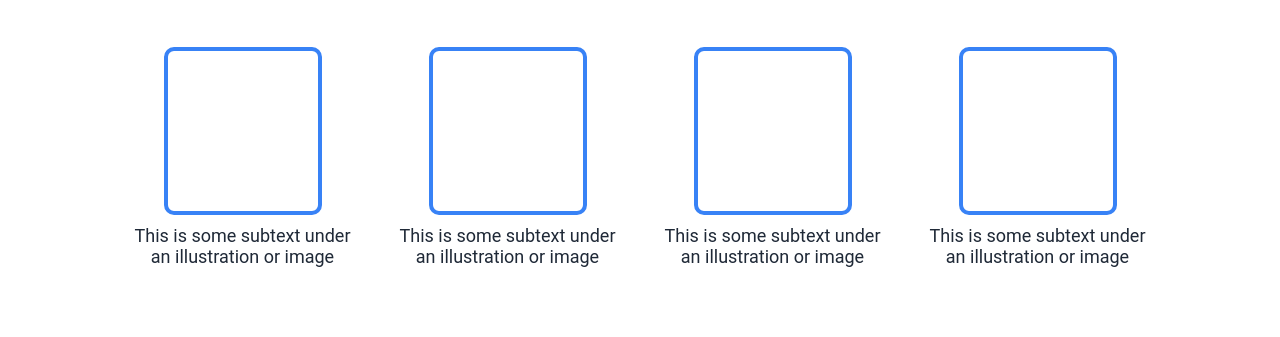
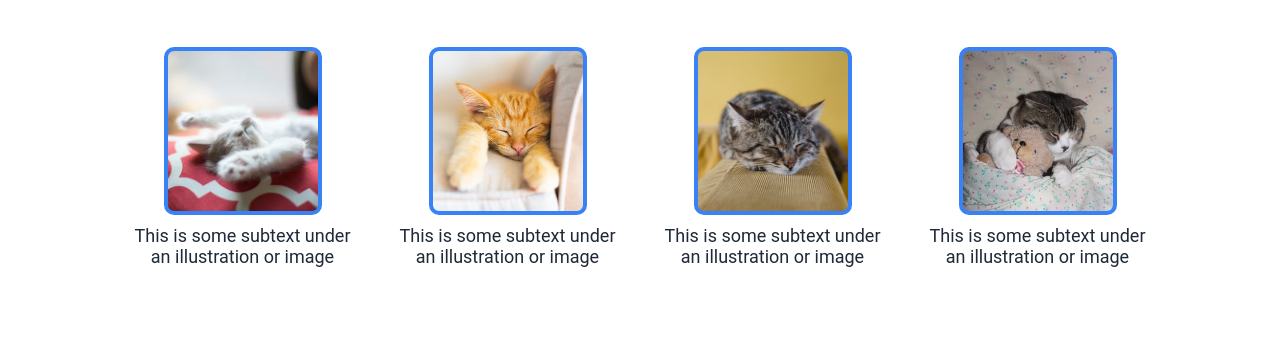
Before and after one commit to Shab-h/Landing-Page-Example, a plain HTML site: page index.html in a window 1280 px wide. Shown: the part 463-800 px from the top of the page. Drawn offline with Linux system fonts and the light colour scheme.

Commit message:
Added pictures to section to cards

```diff
--- a/index.html
+++ b/index.html
@@ -38,19 +38,19 @@
         <h2>Some random information</h2>
         <div class="card-container">
           <div class="cards">
-            <div class="card"></div>
+            <div class="card c-one"></div>
             <p>This is some subtext under an illustration or image</p>
           </div>
           <div class="cards">
-            <div class="card"></div>
+            <div class="card c-two"></div>
             <p>This is some subtext under an illustration or image</p>
           </div>
           <div class="cards">
-            <div class="card"></div>
+            <div class="card c-three"></div>
             <p>This is some subtext under an illustration or image</p>
           </div>
           <div class="cards">
-            <div class="card"></div>
+            <div class="card c-four"></div>
             <p>This is some subtext under an illustration or image</p>
           </div>
         </div>
--- a/style.css
+++ b/style.css
@@ -114,6 +114,30 @@ h2 {
   border-radius: 10px;
 }
 
+.c-one {
+  background-image: url(./img/cat-sleeping-5.jpg);
+  background-size: cover;
+  background-position: center;
+}
+
+.c-two {
+  background-image: url(./img/cat-sleeping-2.jpg);
+  background-size: cover;
+  background-position: center;
+}
+
+.c-three {
+  background-image: url(./img/cat-sleeping-3.jpg);
+  background-size: cover;
+  background-position: center;
+}
+
+.c-four {
+  background-image: url(./img/cat-sleeping-4.jpg);
+  background-size: cover;
+  background-position: center;
+}
+
 .cards p {
   text-align: center;
   margin: 0px;
```
Also changed, not shown: img/cat-sleeping-2.jpg (added), img/cat-sleeping-3.jpg (added), img/cat-sleeping-4.jpg (added), img/cat-sleeping-5.jpg (added).
